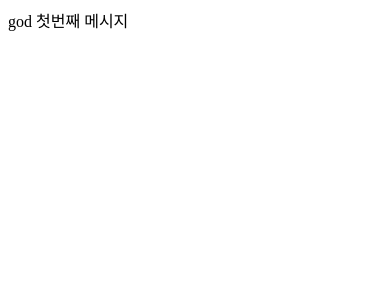
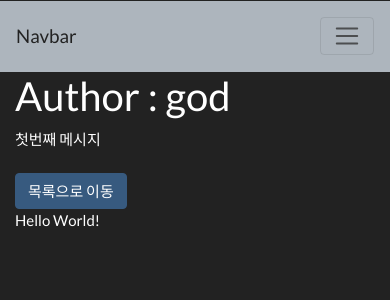
Before and after one commit to incheor/Study_Django-React, a Django app: page /instagram/104/ in a window 390 px wide. Shown: the top 300 px of the page. Run offline with Django 3.2, Linux system fonts and the light colour scheme; data comes from the database, SQL or seed files in the repository; both versions use the stored data as it was after the commit; some libraries are stand-ins or nearby versions.

Commit message:
장고 뷰 활용 및 부트스트랩 css 공부

```diff
--- a/django_react/instagram/models.py
+++ b/django_react/instagram/models.py
@@ -2,6 +2,7 @@ from tkinter import CASCADE
 from django.db import models
 from django.utils.safestring import mark_safe
 from django.conf import settings
+from django.urls import reverse
 
 # Create your models here.
 class Post(models.Model) :
@@ -17,6 +18,10 @@ class Post(models.Model) :
         # post_name = f'포스트 객체 ({self.id})'
         # return post_name
         return self.message
+
+    def get_absolute_url(self):
+        return reverse("instagram:post_detail", args = [self.pk])
+
 
     class Meta :
         ordering = ['-id']
--- /dev/null
+++ b/django_react/instagram/templates/instagram/layout.html
@@ -0,0 +1,65 @@
+<!doctype html>
+<html lang="ko">
+    <head>
+        <meta charset="utf-8" />
+        <title>{% block title %}{% endblock %}</title>
+        <link rel="stylesheet" href="https://cdn.jsdelivr.net/npm/bootswatch@4.5.2/dist/darkly/bootstrap.min.css" integrity="sha384-nNK9n28pDUDDgIiIqZ/MiyO3F4/9vsMtReZK39klb/MtkZI3/LtjSjlmyVPS3KdN" crossorigin="anonymous">
+        <script src="https://code.jquery.com/jquery-3.6.0.js" integrity="sha256-H+K7U5CnXl1h5ywQfKtSj8PCmoN9aaq30gDh27Xc0jk=" crossorigin="anonymous"></script>
+        <script src="https://cdn.jsdelivr.net/npm/bootstrap@5.1.3/dist/js/bootstrap.min.js" integrity="sha384-QJHtvGhmr9XOIpI6YVutG+2QOK9T+ZnN4kzFN1RtK3zEFEIsxhlmWl5/YESvpZ13" crossorigin="anonymous"></script>
+        <style>
+            body {
+                padding-top: 1px;
+            }
+        </style>
+    </head>
+
+    <body>
+        <nav class="navbar navbar-expand-lg navbar-light bg-light">
+            <div class="container-fluid">
+              <a class="navbar-brand" href="#">Navbar</a>
+              <button class="navbar-toggler" type="button" data-bs-toggle="collapse" data-bs-target="#navbarSupportedContent" aria-controls="navbarSupportedContent" aria-expanded="false" aria-label="Toggle navigation">
+                <span class="navbar-toggler-icon"></span>
+              </button>
+              <div class="collapse navbar-collapse" id="navbarSupportedContent">
+                <ul class="navbar-nav me-auto mb-2 mb-lg-0">
+                  <li class="nav-item">
+                    <a class="nav-link active" aria-current="page" href="#">Home</a>
+                  </li>
+                  <li class="nav-item">
+                    <a class="nav-link" href="#">Link</a>
+                  </li>
+                  <li class="nav-item dropdown">
+                    <a class="nav-link dropdown-toggle" href="#" id="navbarDropdown" role="button" data-bs-toggle="dropdown" aria-expanded="false">
+                      Dropdown
+                    </a>
+                    <ul class="dropdown-menu" aria-labelledby="navbarDropdown">
+                      <li><a class="dropdown-item" href="#">Action</a></li>
+                      <li><a class="dropdown-item" href="#">Another action</a></li>
+                      <li><hr class="dropdown-divider"></li>
+                      <li><a class="dropdown-item" href="#">Something else here</a></li>
+                    </ul>
+                  </li>
+                  <li class="nav-item">
+                    <a class="nav-link disabled">Disabled</a>
+                  </li>
+                </ul>
+                <form class="d-flex">
+                  <input class="form-control me-2" type="search" placeholder="Search" aria-label="Search">
+                  <button class="btn btn-outline-success" type="submit">Search</button>
+                </form>
+              </div>
+            </div>
+          </nav>
+        <div class="container">
+            <div class="row">
+                <div class="col-sm-12">
+                    {% block content %}
+
+                    {% endblock %}
+                    <br/>
+                    <p>Hello World!</p>
+                </div>
+            </div>
+        </div>
+    </body>
+</html>
--- a/django_react/instagram/templates/instagram/post_detail.html
+++ b/django_react/instagram/templates/instagram/post_detail.html
@@ -1,4 +1,9 @@
-{{ post.author }}
+{% extends 'instagram/layout.html' %}
+
+{% block title %}Post Detail pk#{{ post.pk }}{% endblock %}
+
+{% block content%}
+    <h2>Author : {{ post.author }}</h2>
 
     {% if post.photo %}
         <div>
@@ -7,3 +12,9 @@
     {% endif %}
 
     {{ post.message }}
+    <br/>
+    <br/>
+    <a href="{% url 'instagram:post_list' %}" class="btn btn-primary">
+        목록으로 이동
+    </a>
+{% endblock %}
--- a/django_react/instagram/urls.py
+++ b/django_react/instagram/urls.py
@@ -1,9 +1,18 @@
 from . import views
-from django.urls import path
+from django.urls import path, register_converter
+from .converters import YearConverter, MonthConverter, DayConverter
+
+register_converter(YearConverter, 'year')
+register_converter(MonthConverter, 'month')
+register_converter(DayConverter, 'day')
 
 app_name = 'instagram'
 
 urlpatterns = [
     path('', views.post_list, name = 'post_list'),
-    path('<int:pk>/', views.post_detail, name = 'post_detail')
+    path('<int:pk>/', views.post_detail, name = 'post_detail'),
+    path('archive/', views.post_archive, name = 'post_archive'),
+    path('archive/<year:year>/', views.post_archive_year, name = 'post_archive_year'),
+    # path('archive/<year:year>/<month:month>/', views.post_archive_month, name = 'post_archive_month'),
+    # path('archive/<year:year>/<month:month>/<day:day>/', views.post_archive_day, name = 'post_archive_day'),
 ]
--- a/django_react/instagram/views.py
+++ b/django_react/instagram/views.py
@@ -1,9 +1,21 @@
 from django.http import HttpRequest, HttpResponse, Http404
 from django.shortcuts import render, get_object_or_404
 from .models import Post
-from django.views.generic import ListView, DetailView
+from django.views.generic import ListView, DetailView, ArchiveIndexView, YearArchiveView, MonthArchiveView, DayArchiveView
+from django.contrib.auth.decorators import login_required
+from django.utils.decorators	import method_decorator
 
-post_list = ListView.as_view(model = Post, paginate_by = 10)
+
+# post_list = login_required(ListView.as_view(model = Post, paginate_by = 10))
+
+@method_decorator(login_required, name = 'dispatch')
+class PostListView(ListView) :
+        model = Post
+        paginate_by = 10
+
+post_list = PostListView.as_view()
+
+# @login_required
 # def post_list(request) :
 #     qs = Post.objects.all()
 #     q = request.GET.get('q', '')
@@ -38,3 +50,7 @@ class PostDetailView(DetailView) :
         return qs
 
 post_detail = PostDetailView.as_view()
+
+post_archive = ArchiveIndexView.as_view(model = Post, date_field = 'created_at', paginate_by = 10)
+
+post_archive_year = YearArchiveView.as_view(model = Post, date_field = 'created_at', make_object_list = True)
```
Also changed, not shown: django_react/instagram/converters.py (added, +14 -0 lines), django_react/instagram/templates/instagram/post_archive.html (added, +7 -0 lines), django_react/instagram/templates/instagram/post_archive_year.html (added, +9 -0 lines), django_react/instagram/templates/instagram/post_list.html (+7 -12 lines), django_react/db.sqlite3. Lines whose indentation alone changed are shown as unchanged.
